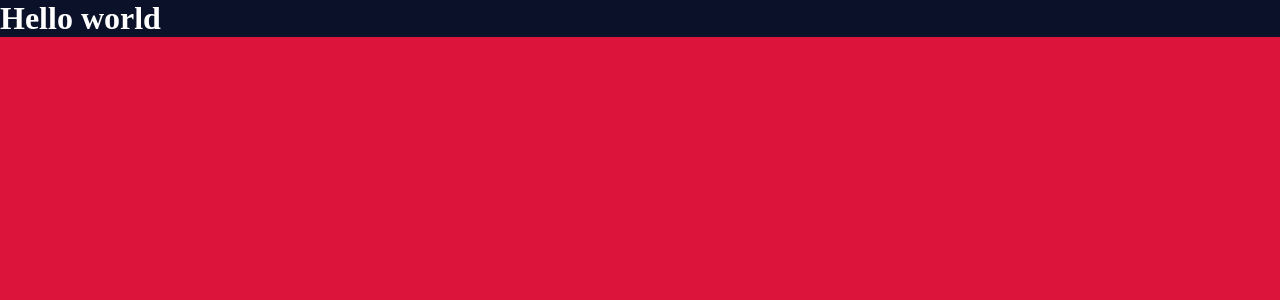
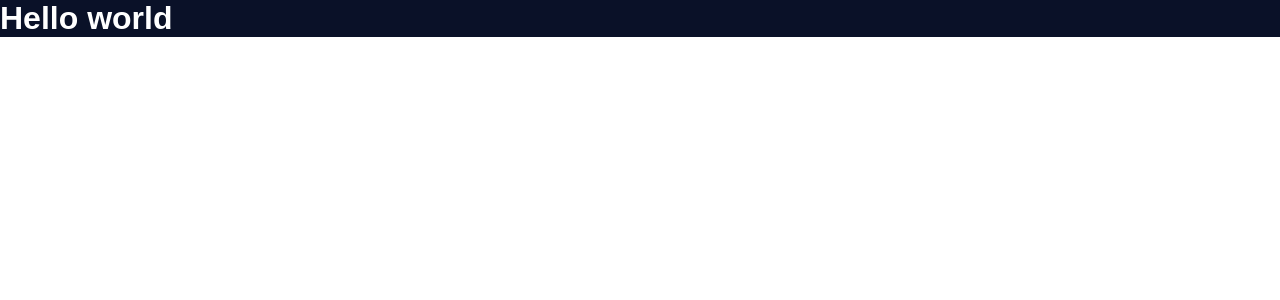
Before and after one commit to devmatheuus/strapi-landing-pages, a React (Create React App) app in the folder app/: page / in a window 1280 px wide. Shown: the top 300 px of the page. Built offline with nearby package versions, Linux system fonts and the light colour scheme.

Commit message:
Fonts
creating fonts settings

```diff
--- a/app/src/styles/globalStyles.js
+++ b/app/src/styles/globalStyles.js
@@ -1,13 +1,24 @@
 import { createGlobalStyle } from 'styled-components';
 
 export const GlobalStyles = createGlobalStyle`
-    *{
+    @import url('https://fonts.googleapis.com/css2?family=Montserrat:ital,wght@0,900;1,900&family=Open+Sans:ital,wght@0,400;0,700;1,400;1,700&display=swap');
+
+    * {
         margin: 0;
         padding: 0;
         box-sizing: border-box;
     }
 
-    body{
-        background: ${({ theme }) => theme.colors.secondary};
+    html {
+        font-size: 62.5%;
+    }
+
+    body {
+        font-size: 1.6rem;
+        font-family: ${({ theme }) => theme.fonts.primary} ;
+    }
+
+    h1 {
+        font-family: ${({ theme }) => theme.fonts.secondary};
     }
 `;
--- a/app/src/styles/theme.js
+++ b/app/src/styles/theme.js
@@ -4,6 +4,9 @@ export const theme = {
     secondary: '#DC143C',
     white: '#FFF',
   },
-  fonts: {},
+  fonts: {
+    primary: "'Open Sans', sans-serif",
+    secondary: "'Montserrat', sans-serif",
+  },
   spacings: {},
 };
```
